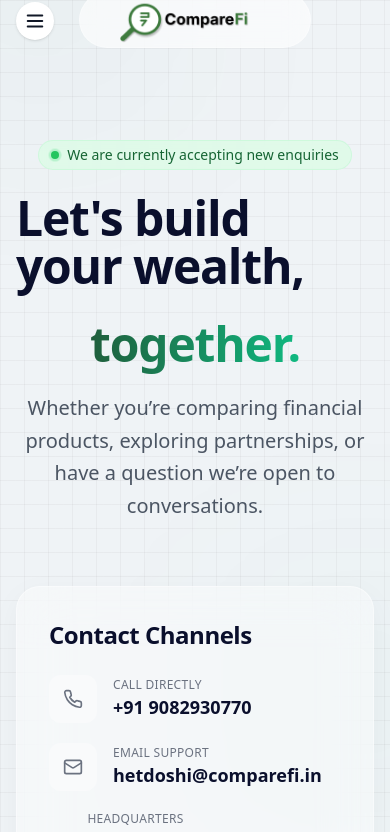
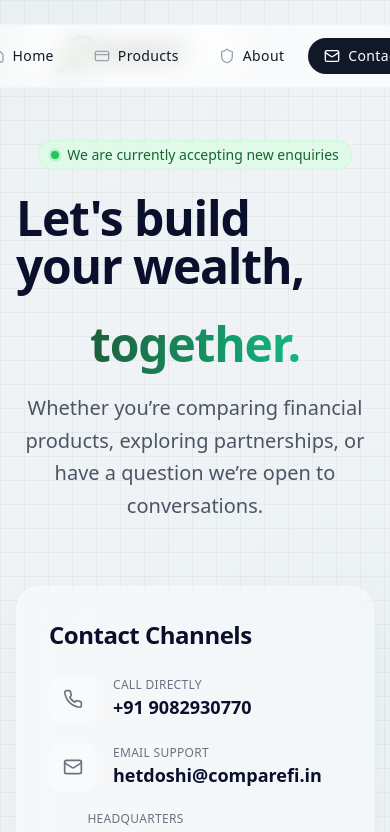
Before and after one commit to comparefi-admin/CompareFi, a Next.js app: page /contact in a window 390 px wide. Shown: the top 832 px of the page. Built offline with nearby package versions, Linux system fonts and the light colour scheme.

Commit message:
fadsadas

```diff
--- a/app/components/navbar.jsx
+++ b/app/components/navbar.jsx
@@ -42,16 +42,8 @@ export default function Navbar() {
 
   return (
     <div className="fixed top-4 left-0 w-full z-50 flex justify-center px-4 pt-2">
-      {/* LEFT: MOBILE HAMBURGER */}
-      <button
-        className="absolute left-4 top-[60%] -translate-y-1/2 md:hidden p-2 bg-white rounded-full shadow hover:bg-gray-100 transition"
-        onClick={() => setMobileOpen(!mobileOpen)}
-      >
-        {mobileOpen ? <X size={22} /> : <Menu size={22} />}
-      </button>
-
-      {/* CENTER LOGO */}
-      <div className="absolute md:left-4 top-1/2 -translate-y-1/2">
+      {/* LEFT: LOGO */}
+      <div className="absolute left-4 top-1/2 -translate-y-1/2">
         <Link
           href="/"
           onClick={() => setActiveTab("Home")}
@@ -78,13 +70,12 @@ export default function Navbar() {
         </Link>
       </div>
 
-      {/* DESKTOP NAV */}
+      {/* DESKTOP NAV - Always visible */}
       <nav
-        className={`hidden md:flex h-16 pointer-events-auto rounded-full border px-6 py-3 transition-all duration-300 items-center
-          ${
-            isScrolled
-              ? "bg-white/70 backdrop-blur-sm shadow-md border-gray-200"
-              : "bg-white/60 backdrop-blur-md border-gray-100"
+        className={`flex h-16 pointer-events-auto rounded-full border px-6 py-3 transition-all duration-300 items-center
+          ${isScrolled
+            ? "bg-white/70 backdrop-blur-sm shadow-md border-gray-200"
+            : "bg-white/60 backdrop-blur-md border-gray-100"
           }`}
       >
         <ul className="flex items-center space-x-2">
@@ -98,10 +89,9 @@ export default function Navbar() {
                   href={item.path}
                   onClick={() => setActiveTab(item.baseLabel)}
                   className={`px-4 py-2 rounded-full flex items-center space-x-2 transition
-                    ${
-                      isActive
-                        ? "bg-gray-900 text-white"
-                        : "text-gray-820 hover:bg-gray-100 hover:text-black"
+                    ${isActive
+                      ? "bg-gray-900 text-white"
+                      : "text-gray-820 hover:bg-gray-100 hover:text-black"
                     }
                   `}
                 >
@@ -118,40 +108,6 @@ export default function Navbar() {
           })}
         </ul>
       </nav>
-
-      {/* MOBILE DROPDOWN MENU */}
-      {mobileOpen && (
-        <div className="absolute top-16 left-0 w-full bg-white/95 backdrop-blur-xl border-t border-gray-200 shadow-lg rounded-b-2xl md:hidden animate-slideDown">
-          <ul className="flex flex-col p-4 space-y-2">
-            {navItems.map((item) => {
-              const Icon = item.icon;
-              const isActive = activeTab === item.baseLabel;
-
-              return (
-                <li key={item.baseLabel}>
-                  <Link
-                    href={item.path}
-                    onClick={() => {
-                      setActiveTab(item.baseLabel);
-                      setMobileOpen(false);
-                    }}
-                    className={`flex items-center space-x-3 px-4 py-3 rounded-xl text-base font-medium transition
-                      ${
-                        isActive
-                          ? "bg-gray-900 text-white"
-                          : "text-gray-800 hover:bg-gray-100"
-                      }
-                    `}
-                  >
-                    <Icon size={18} />
-                    <span>{item.baseLabel}</span>
-                  </Link>
-                </li>
-              );
-            })}
-          </ul>
-        </div>
-      )}
 
       {/* Animation */}
       <style jsx>{`
```
Also changed, not shown: components/TiltedCard.css (+1 -8 lines), 1 other file (tests, documents, lock files or other folders).
